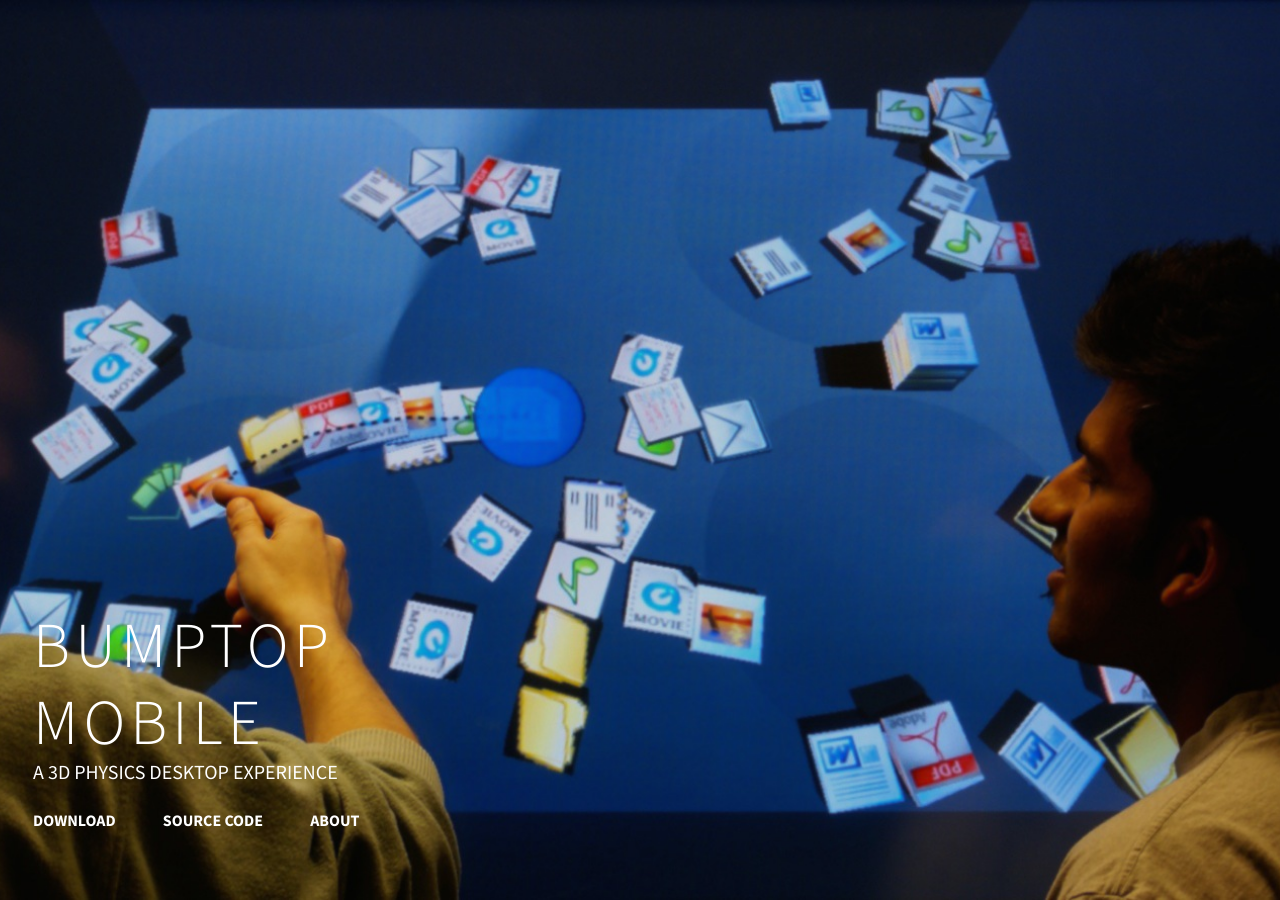
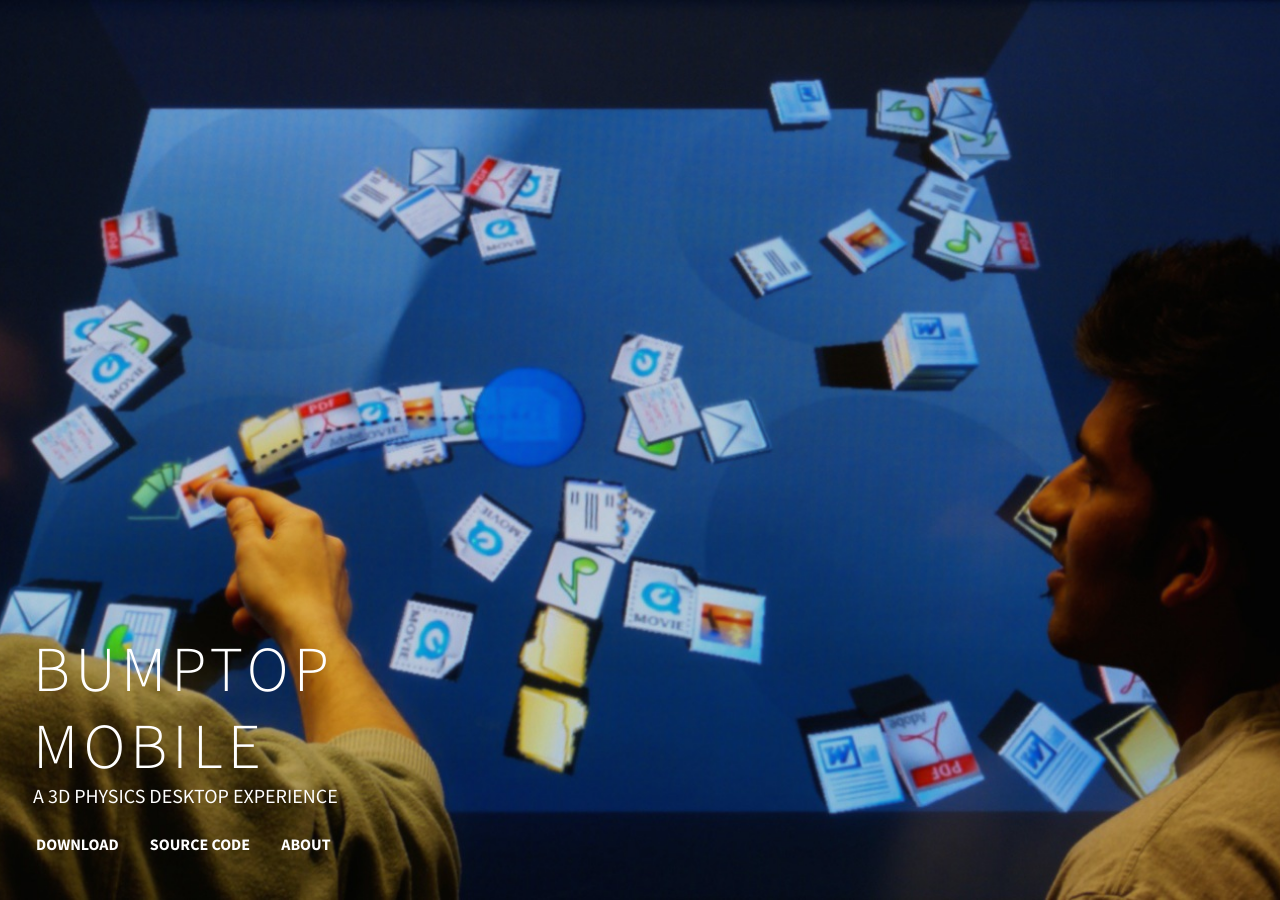
Before and after one commit to bumptop/bumptop.github.io, a Jekyll site: the page mobile.html, which Jekyll copies as it is, in a window 1280 px wide. Built offline with Jekyll 4.4.1, drawn with Linux system fonts in a browser that asks for light colours; Markdown is read by kramdown in place of the engine named in the settings.

Commit message:
Tweaking paddings.

```diff
--- a/mobile.html
+++ b/mobile.html
@@ -41,9 +41,9 @@
 			<a class="download" href="https://github.com/bumptop/BumpTop/releases">Download</a>
 			<a class="download" href="https://github.com/bumptop/BumpTop">Source Code</a>
 			<a class="download" href="https://github.com/bumptop/BumpTop/wiki">About</a>
+			<br />
+			<div class="fb-like" data-href="https://developers.facebook.com/docs/plugins/" data-layout="button_count" data-action="like" data-show-faces="true" data-share="false"></div>
 		</div>
-		<br />
-		<div class="fb-like" data-href="https://developers.facebook.com/docs/plugins/" data-layout="button_count" data-action="like" data-show-faces="true" data-share="false"></div>
 	</div>
 </div>
 
--- a/res/mobile.css
+++ b/res/mobile.css
@@ -19,8 +19,12 @@
 
 #menu.mobile {
   position: static;
-  margin-left: 2%;
+  margin-left: 4%;
   margin-bottom: 4%;
   margin-right: 4%;
   text-align: left;
 }
+
+.download {
+  padding: 14px 8px 12px;
+}
```
